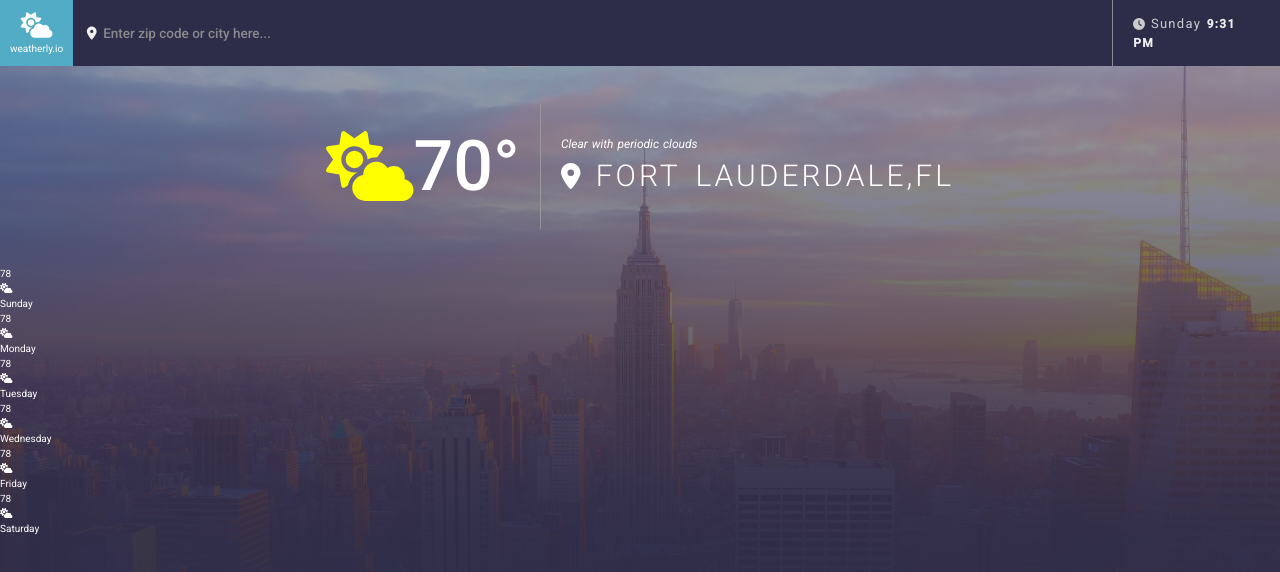
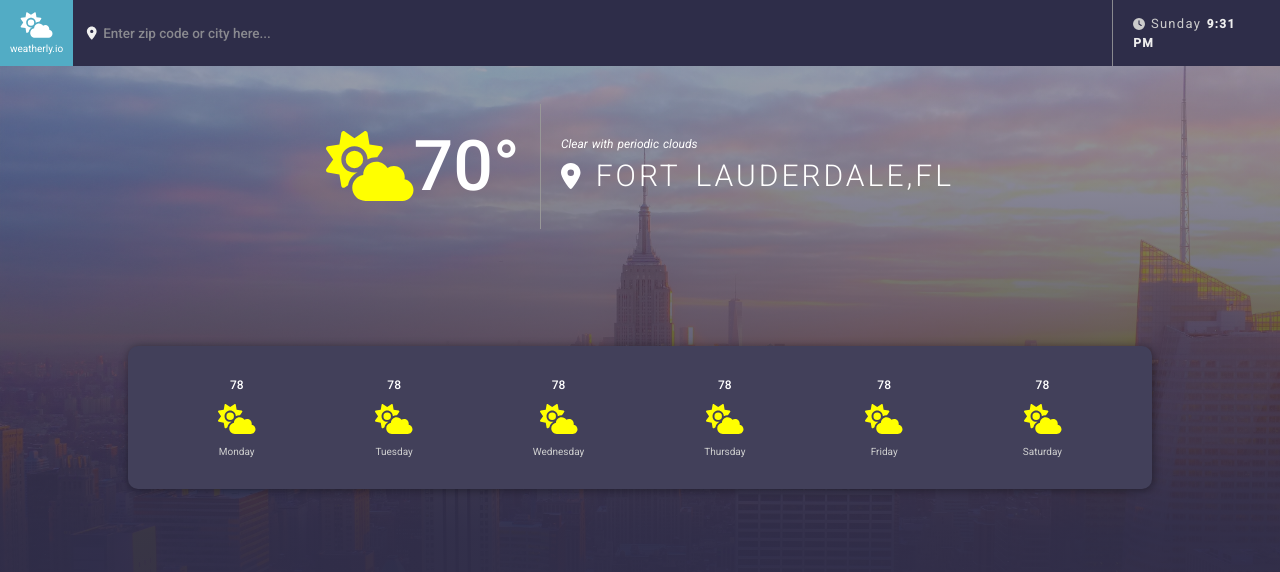
Before and after one commit to mdalasadi/react-weather-app, a React (Create React App) app: page / in a window 1280 px wide. Shown: the top 572 px of the page. Built offline with nearby package versions, Linux system fonts and the light colour scheme; the HTML template or start-up script is replaced by a standard one.

Commit message:
Add styling to the Temperatures cmp

```diff
--- a/src/components/temperatures/Temperatures.js
+++ b/src/components/temperatures/Temperatures.js
@@ -1,40 +1,39 @@
 import React from 'react';
 import { FontAwesomeIcon } from '@fortawesome/react-fontawesome';
 import { faCloudSun } from '@fortawesome/free-solid-svg-icons';
+import styles from './Temperatures.module.css';
 
 function Temperatures() {
-    return <div className="card card--dark">
-        <div className="days">
+    return <div className={`${styles["card"]} ${styles["card--dark"]} ${styles["days"]}`}>
         <div>
-                <p>78</p>
-                <FontAwesomeIcon icon={faCloudSun} />
-                <p>Sunday</p>
+            <p className={styles["days__temperature"]}>78</p>
+            <FontAwesomeIcon icon={faCloudSun} size="3x" />
+            <p className={styles["days__day"]}>Monday</p>
         </div>
         <div>
-                <p>78</p>
-                <FontAwesomeIcon icon={faCloudSun} />
-                <p>Monday</p>
+            <p className={styles["days__temperature"]}>78</p>
+            <FontAwesomeIcon icon={faCloudSun} size="3x" />
+            <p className={styles["days__day"]}>Tuesday</p>
         </div>
         <div>
-                <p>78</p>
-                <FontAwesomeIcon icon={faCloudSun} />
-                <p>Tuesday</p>
+            <p className={styles["days__temperature"]}>78</p>
+            <FontAwesomeIcon icon={faCloudSun} size="3x" />
+            <p className={styles["days__day"]}>Wednesday</p>
         </div>
         <div>
-                <p>78</p>
-                <FontAwesomeIcon icon={faCloudSun} />
-                <p>Wednesday</p>
+            <p className={styles["days__temperature"]}>78</p>
+            <FontAwesomeIcon icon={faCloudSun} size="3x" />
+            <p className={styles["days__day"]}>Thursday</p>
         </div>
         <div>
-                <p>78</p>
-                <FontAwesomeIcon icon={faCloudSun} />
-                <p>Friday</p>
+            <p className={styles["days__temperature"]}>78</p>
+            <FontAwesomeIcon icon={faCloudSun} size="3x" />
+            <p className={styles["days__day"]}>Friday</p>
         </div>
         <div>
-                <p>78</p>
-                <FontAwesomeIcon icon={faCloudSun} />
-                <p>Saturday</p>
-            </div>
+            <p className={styles["days__temperature"]}>78</p>
+            <FontAwesomeIcon icon={faCloudSun} size="3x" />
+            <p className={styles["days__day"]}>Saturday</p>
         </div>
     </div>
 }
--- /dev/null
+++ b/src/components/temperatures/Temperatures.module.css
@@ -0,0 +1,28 @@
+.card {
+  border-radius: 1rem;
+  box-shadow: 0.1rem 0.1rem 1rem rgba(0, 0, 0, 0.4);
+}
+.card--dark {
+  background-color: #42405a;
+}
+
+.days {
+  max-width: 80%;
+  margin: 10rem auto;
+  display: flex;
+  justify-content: space-around;
+  align-items: center;
+  text-align: center;
+  padding: 3rem;
+}
+.days__temperature {
+  font-size: 1.2rem;
+  font-weight: 500;
+}
+.days svg {
+  color: yellow;
+  margin: 1rem 0;
+}
+.days__day {
+  color: #cfcfcf;
+}
```
Lines whose indentation alone changed are shown as unchanged.
